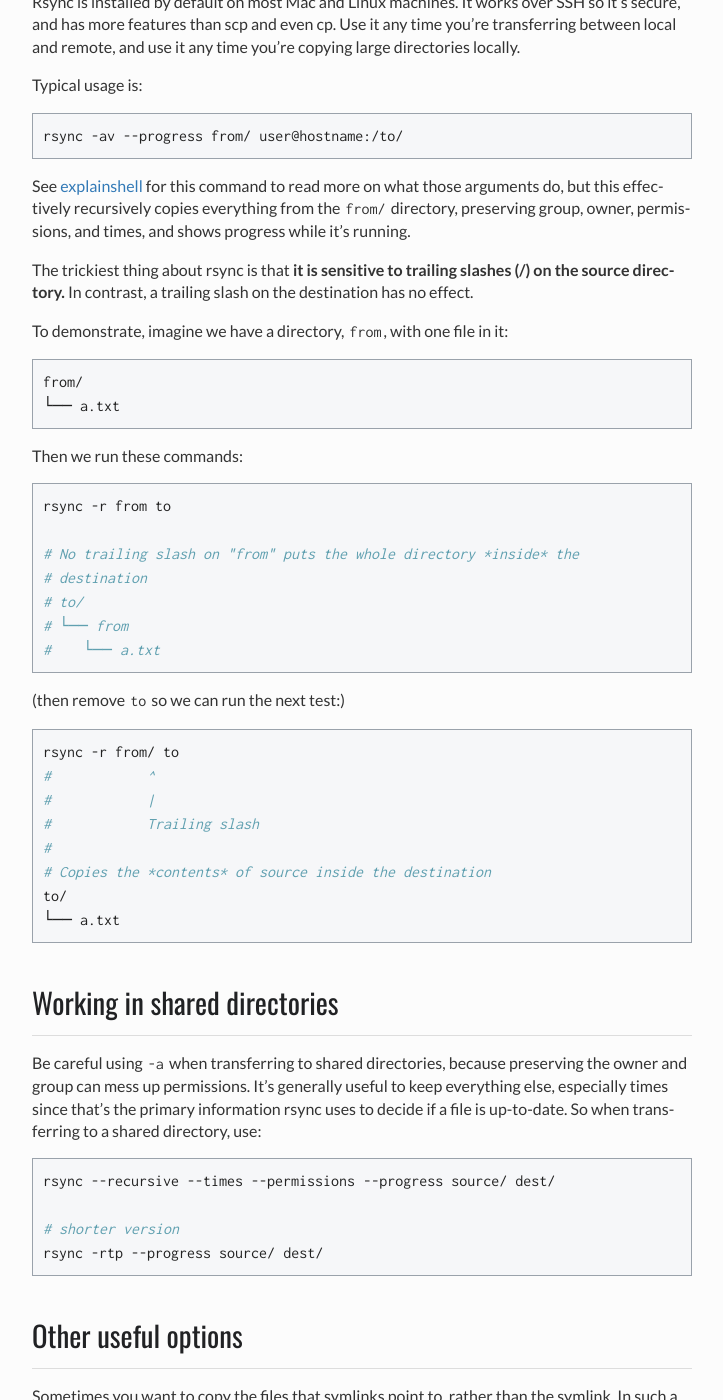
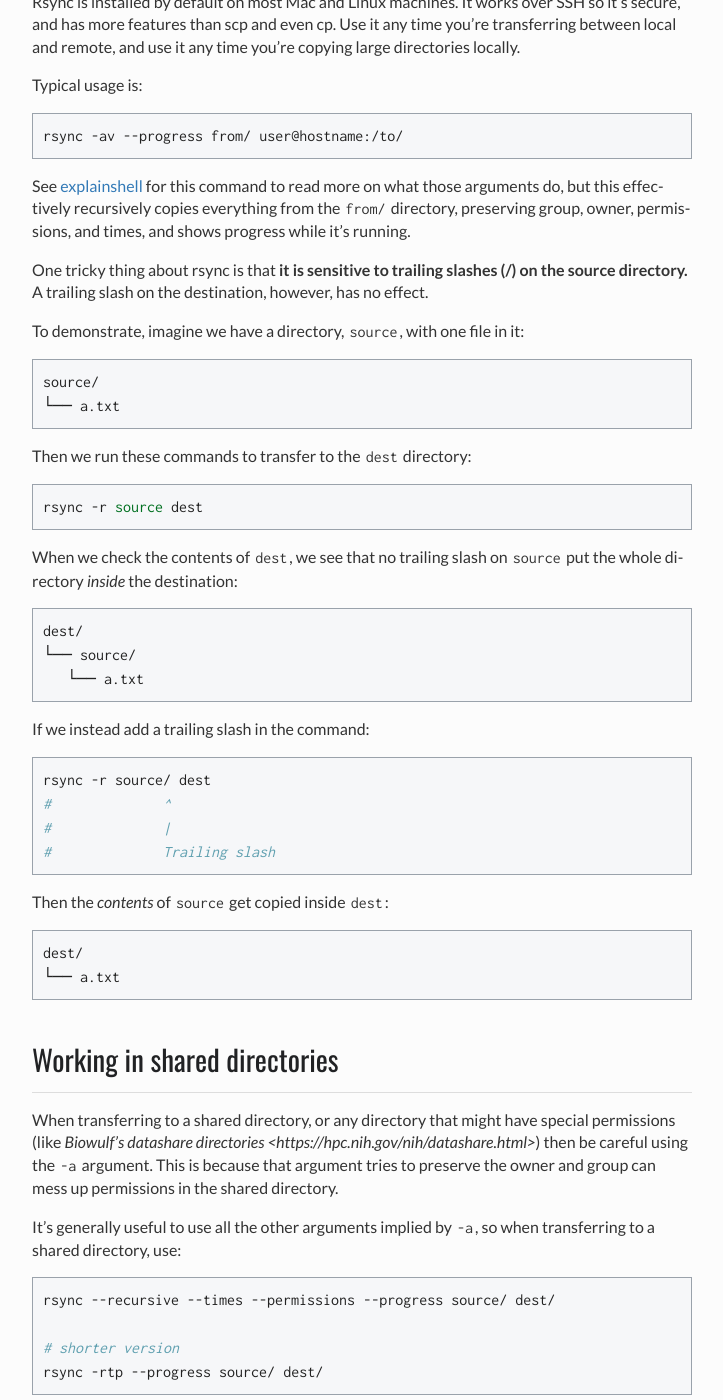
Before and after one commit to NICHD-BSPC/training, a Sphinx documentation site: the page built from source/rsync.rst, in a window 1280 px wide and 1400 px high, scrolled down 406 px. Shown: the whole window, without its empty margins (398-1121 px from the left). Built offline with Sphinx 7.4.7, drawn with Linux system fonts in a browser that asks for light colours; some of the changed text lies outside the part shown.

Commit message:
more edits to rsync

```diff
--- a/source/rsync.rst
+++ b/source/rsync.rst
@@ -30,48 +30,61 @@
     rsync -av --progress from/ user@hostname:/to/
 
 See `explainshell <https://explainshell.com/explain?cmd=rsync+-av+--progress>`_
-for this command to read more on what those arguments do, but this effectively recursively copies everything from the ``from/`` directory, preserving group, owner, permissions, and times, and shows progress while it's running.
+for this command to read more on what those arguments do, but this effectively
+recursively copies everything from the ``from/`` directory, preserving group,
+owner, permissions, and times, and shows progress while it's running.
 
-The trickiest thing about rsync is that **it is sensitive to trailing slashes
-(/) on the source directory.** In contrast, a trailing slash on the destination
+One tricky thing about rsync is that **it is sensitive to trailing slashes
+(/) on the source directory.** A trailing slash on the destination, however,
 has no effect.
 
-To demonstrate, imagine we have a directory, ``from``, with one file in it::
+To demonstrate, imagine we have a directory, ``source``, with one file in it::
 
-    from/
+    source/
     └── a.txt
 
-Then we run these commands:
+Then we run these commands to transfer to the ``dest`` directory:
 
 .. code-block:: bash
 
-    rsync -r from to
+    rsync -r source dest
 
-    # No trailing slash on "from" puts the whole directory *inside* the
-    # destination
-    # to/
-    # └── from
-    #    └── a.txt
 
-(then remove ``to`` so we can run the next test:)
+When we check the contents of ``dest``, we see that no trailing slash on
+``source`` put the whole directory *inside* the destination::
+
+    dest/
+    └── source/
+       └── a.txt
+
+If we instead add a trailing slash in the command:
+
 
 .. code-block:: bash
 
-    rsync -r from/ to
-    #            ^
-    #            |
-    #            Trailing slash
-    #
-    # Copies the *contents* of source inside the destination
-    to/
+    rsync -r source/ dest
+    #              ^
+    #              |
+    #              Trailing slash
+
+
+Then the *contents* of ``source`` get copied inside ``dest``::
+
+    dest/
     └── a.txt
+
+
 
 Working in shared directories
 -----------------------------
-Be careful using ``-a`` when transferring to shared directories, because
-preserving the owner and group can mess up permissions. It's generally useful
-to keep everything else, especially times since that's the primary information
-rsync uses to decide if a file is up-to-date. So when transferring to a shared directory, use:
+When transferring to a shared directory, or any directory that might have
+special permissions (like `Biowulf's datashare directories
+<https://hpc.nih.gov/nih/datashare.html>`) then be careful using the ``-a``
+argument. This is because that argument tries to preserve the owner and group
+can mess up permissions in the shared directory.
+
+It's generally useful to use all the other arguments implied by ``-a``, so when
+transferring to a shared directory, use:
 
 .. code-block:: bash
 
@@ -84,23 +97,27 @@
 Other useful options
 --------------------
 
-Sometimes you want to copy the files that symlinks point to, rather than the
-symlink. In such a case, use the ``-L`` argument to follow symlinks.
+- Sometimes you want to copy the files that symlinks point to, rather than the
+  symlink. In such a case, use the ``-L`` argument to follow symlinks.
 
-If you have large uncompressed files or a slow connection, use ``-z`` to
-compress over the wire. Rsync will automatically decompress on the remote. This
-sends less data over the network at the cost of CPU to compress/decompress. It
-uses zlib compression, so if you have lots of data in gzip or tar.gz files,
-using ``-z`` will try to compress already-compressed data, wasting CPU.
+- If you have large uncompressed files or a slow connection, use ``-z`` to
+  compress over the wire. Rsync will automatically decompress on the remote.
+  This sends less data over the network at the cost of CPU to
+  compress/decompress. It uses zlib compression, so if you have lots of data in
+  gzip or tar.gz files, using ``-z`` will try to compress already-compressed
+  data, wasting CPU.
 
-Use ``--partial`` (or ``-P``, which implies both ``--partial`` and
-``--progress``) which will keep partially-transferred files on the remote. This
-is especially good for large files, so rsync can pick up where it left off on
-the same file.
+- Use ``--partial`` (or ``-P``, which implies both ``--partial`` and
+  ``--progress``) which will keep partially-transferred files on the remote.
+  This is especially good for large files, so rsync can pick up where it left
+  off on the same file.
 
-More recent versions of rsync support the ``--info=progress2`` argument, which
-reports the transfer speeds for the *entire transfer* rather than for each
-file. This can give you a better idea of the real transfer speed.
+- More recent versions of rsync support the ``--info=progress2`` argument,
+  which reports the transfer speeds for the *entire transfer* rather than for
+  each file. This can give you a better idea of the real transfer speed.
 
-Use ``--exclude`` to avoid transferring matching patterns. Useful to avoid
-copying conda environments.
+- Use ``--exclude`` to avoid transferring matching patterns. Useful to avoid
+  copying conda environments, for example.
+
+There are many more options for rsync, so as usual, read the manual (e.g.,
+``man rsync``)!
```
